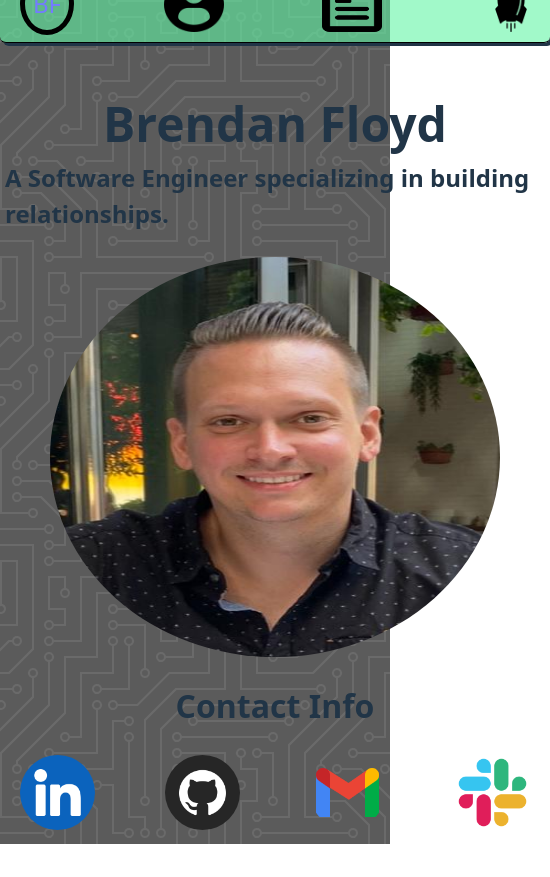
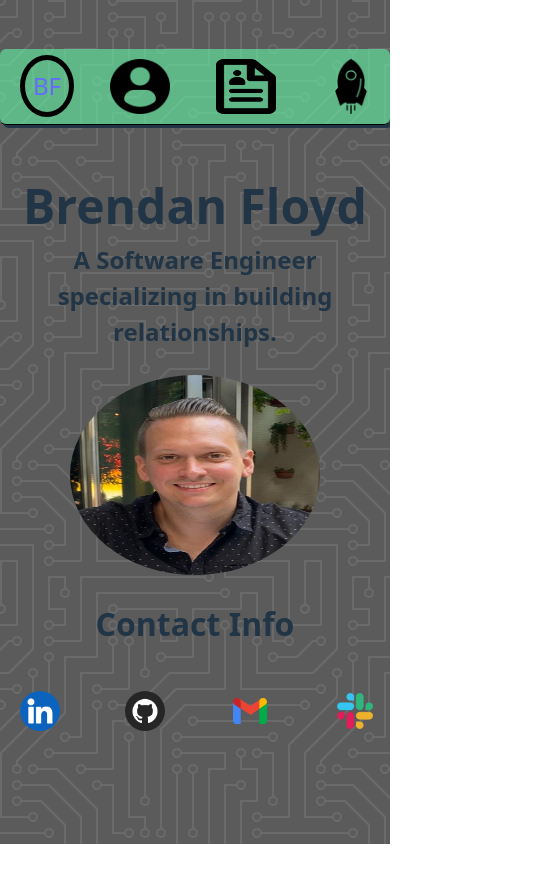
Before and after one commit to bfloyd14/brendan-floyd-profile, a React (Vite) app: page / in a window 390 px wide. Shown: the whole page, 550 px wide, since content can reach past the window. After the commit the page ends 844 px from the top, so only its background shows below. Built offline with nearby package versions, Linux system fonts and the light colour scheme.

Commit message:
made landing page mobile responsive.

```diff
--- a/src/pages/Landing/Landing.module.css
+++ b/src/pages/Landing/Landing.module.css
@@ -62,3 +62,38 @@
   height: 75px;
   margin-bottom: 25px;
 }
+
+@media screen and (max-width: 450px) {
+  .container {
+    width:100%;
+    height: 100%;
+  }
+
+  .container img {
+    width: 250px;
+    height: 200px;
+  }
+
+  .container h2 {
+    text-align: center;
+    display: flex;
+    justify-content: center;
+    align-items: center;
+  }
+
+  .icon img{
+    width: 100%;
+    height: 50%;
+  }
+
+  @keyframes slidein {
+    from {
+      translate: 150vw 0;
+      scale:200%
+    }
+    to {
+      translate: 0 0;
+      scale: 100% 1;
+    }
+  }
+}
```
